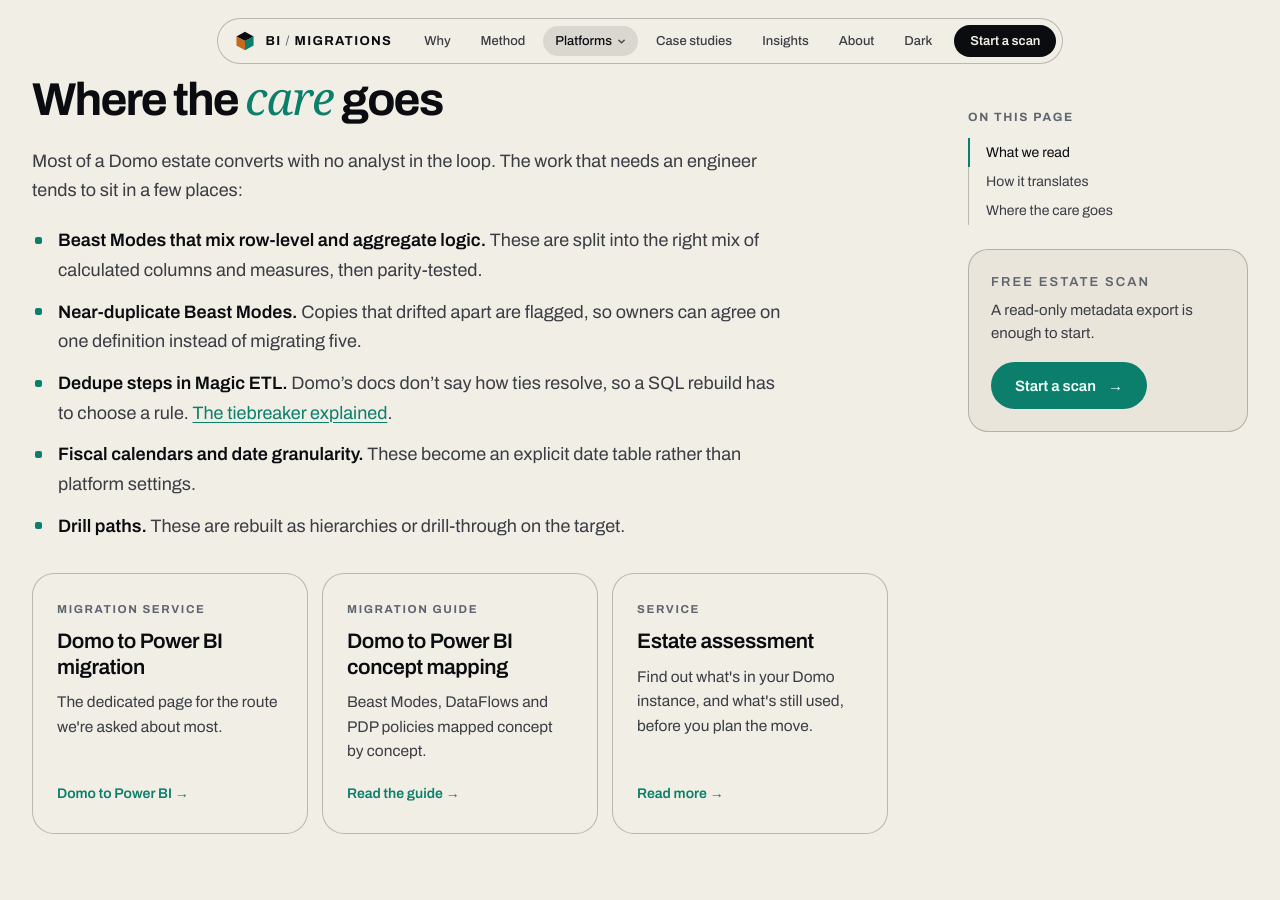
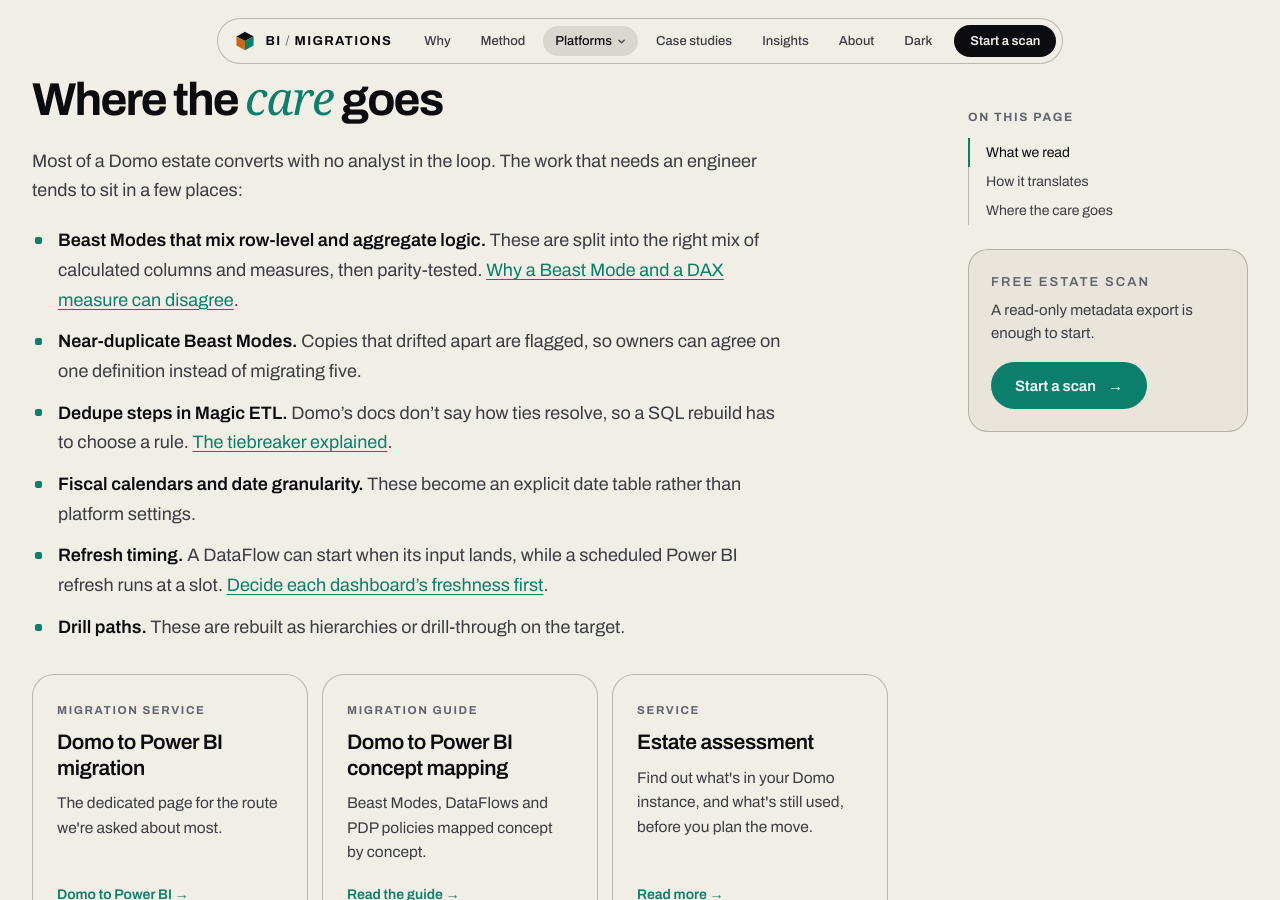
Before and after one commit to BIMigrations/www, a Jekyll site: the page built from platforms/domo.md, in a window 1280 px wide and 900 px high, scrolled down 1790 px. Built offline with Jekyll 4.4.1, drawn with Linux system fonts in a browser that asks for light colours; some web fonts are replaced.

Commit message:
Link four insights posts from the Domo, Qlik and Tableau platform pages

```diff
--- a/platforms/domo.md
+++ b/platforms/domo.md
@@ -50,10 +50,11 @@ Domo estates grow quickly: a connector here, a Magic ETL there, a Beast Mode cop
 
 Most of a Domo estate converts with no analyst in the loop. The work that needs an engineer tends to sit in a few places:
 
-- **Beast Modes that mix row-level and aggregate logic.** These are split into the right mix of calculated columns and measures, then parity-tested.
+- **Beast Modes that mix row-level and aggregate logic.** These are split into the right mix of calculated columns and measures, then parity-tested. [Why a Beast Mode and a DAX measure can disagree](/insights/beast-mode-fixed-to-dax/).
 - **Near-duplicate Beast Modes.** Copies that drifted apart are flagged, so owners can agree on one definition instead of migrating five.
 - **Dedupe steps in Magic ETL.** Domo's docs don't say how ties resolve, so a SQL rebuild has to choose a rule. [The tiebreaker explained](/insights/magic-etl-dedupe-tiebreaker/).
 - **Fiscal calendars and date granularity.** These become an explicit date table rather than platform settings.
+- **Refresh timing.** A DataFlow can start when its input lands, while a scheduled Power BI refresh runs at a slot. [Decide each dashboard's freshness first](/insights/domo-triggers-vs-power-bi-clock/).
 - **Drill paths.** These are rebuilt as hierarchies or drill-through on the target.
 
 {% include cards.html items=page.related %}
```
Also changed, not shown: platforms/qlik.md (+1 -1 lines), platforms/tableau.md (+1 -1 lines).
